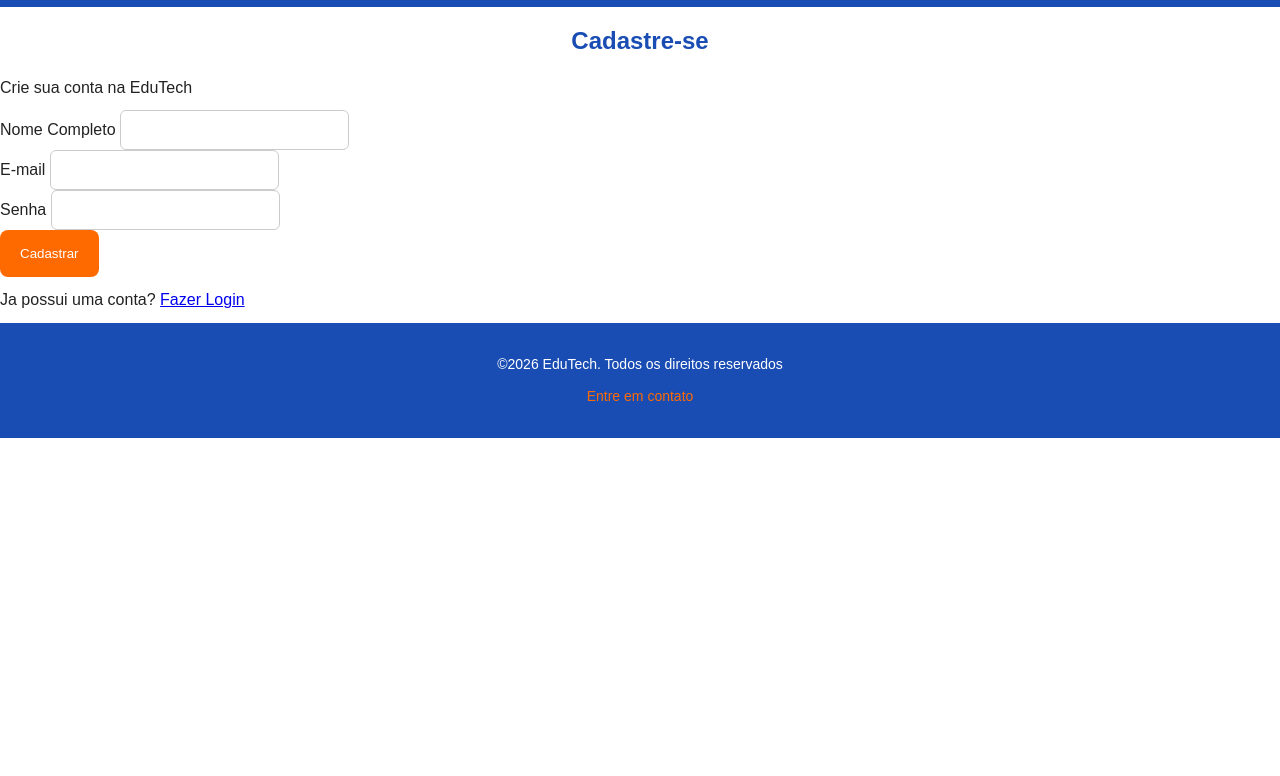
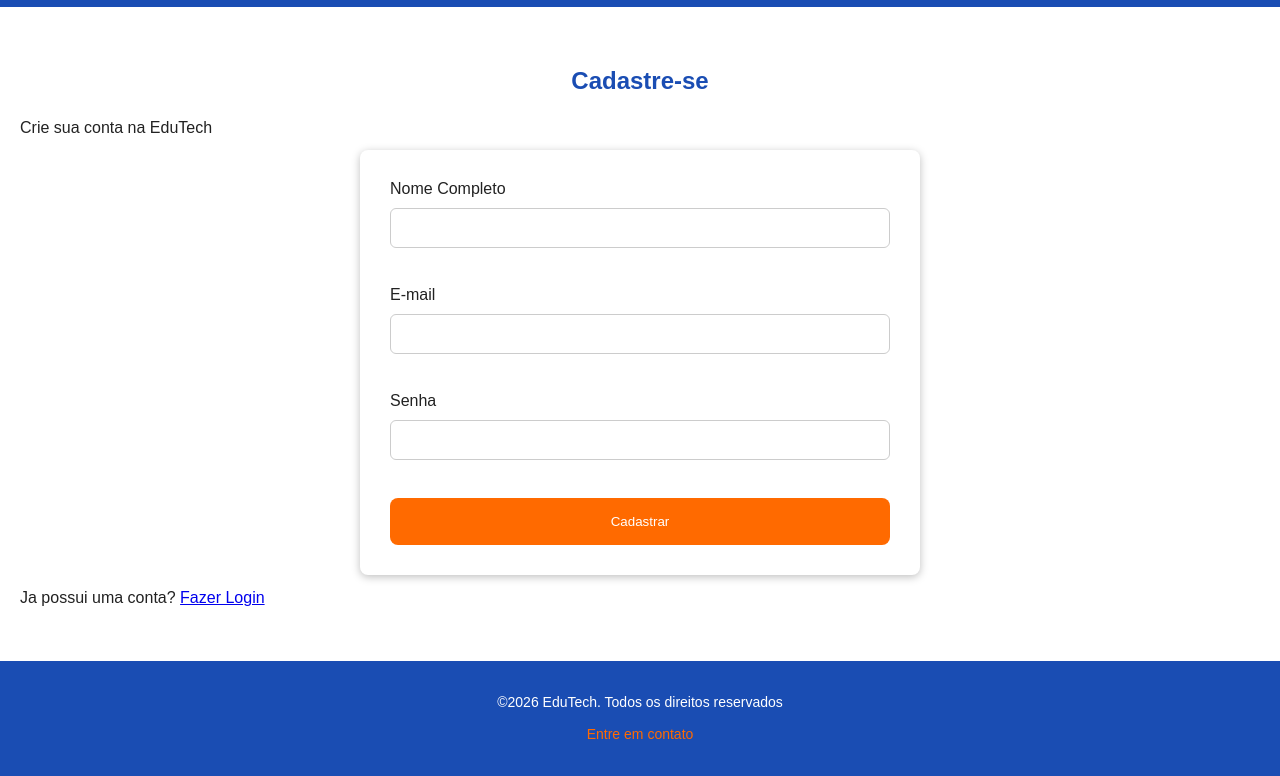
Before and after one commit to FernandesPZ/Projeto-EduTech, a plain HTML site: page PAGES/cadastros.html in a window 1280 px wide. Shown: the part 41-817 px from the top of the page. Drawn offline with Linux system fonts and the light colour scheme.

Commit message:
Atualização

```diff
--- a/CSS/style.css
+++ b/CSS/style.css
@@ -197,3 +197,32 @@ button {
     border-radius: 8px;
     cursor: pointer;
 }
+
+.contato {
+    text-align: center;
+}
+
+.contatoform {
+    max-width: 500px; /* Pode ocupar ate 500px do container */
+    margin:0 auto; /*Sem margin - auto ajustavel */
+    display: flex; /* Ativa  o Flexbox no container do form */
+    flex-direction: column; /* Alinha os elementos em coluna */
+    gap: 10px; /* Espaço entre 10px entre os elementos do form */
+}
+
+/* PAGINAS DE LOGIN E CADASTRO */
+.cadastro, .login{
+    padding: 40px 20px;
+}
+
+.loginform,.cadastroform {
+    max-width: 500px;
+    margin:0 auto;
+    background-color: #ffffff;
+    display: flex   ;
+    flex-direction: column;
+    padding: 30px;
+    border-radius: 8px;
+    box-shadow: 0 2px 8px rgba(0, 0, 0, 0.253);
+    gap: 10px;
+}
--- a/PAGES/cadastros.html
+++ b/PAGES/cadastros.html
@@ -26,10 +26,10 @@
      </header>
 
      <main>
-        <section>
+        <section id="formCadastro" class="cadastro">
             <h1>Cadastre-se</h1>
             <p>Crie sua conta na EduTech</p>
-            <form>
+            <form class="cadastroform">
                 <label for="nomeCadastro">Nome Completo</label>
                 <input id="senhaCadastro" type="email" required>
                 <br>
```
Also changed, not shown: PAGES/login.html (+3 -3 lines).
